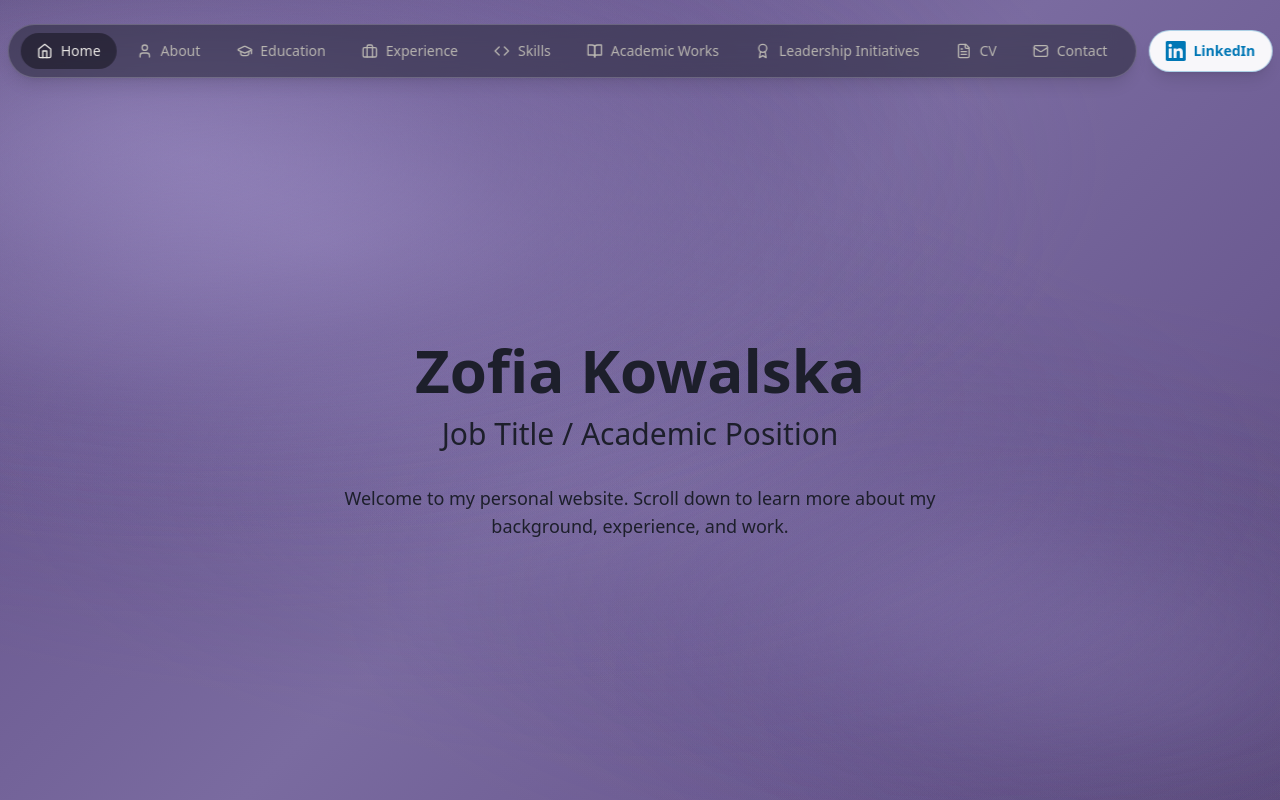
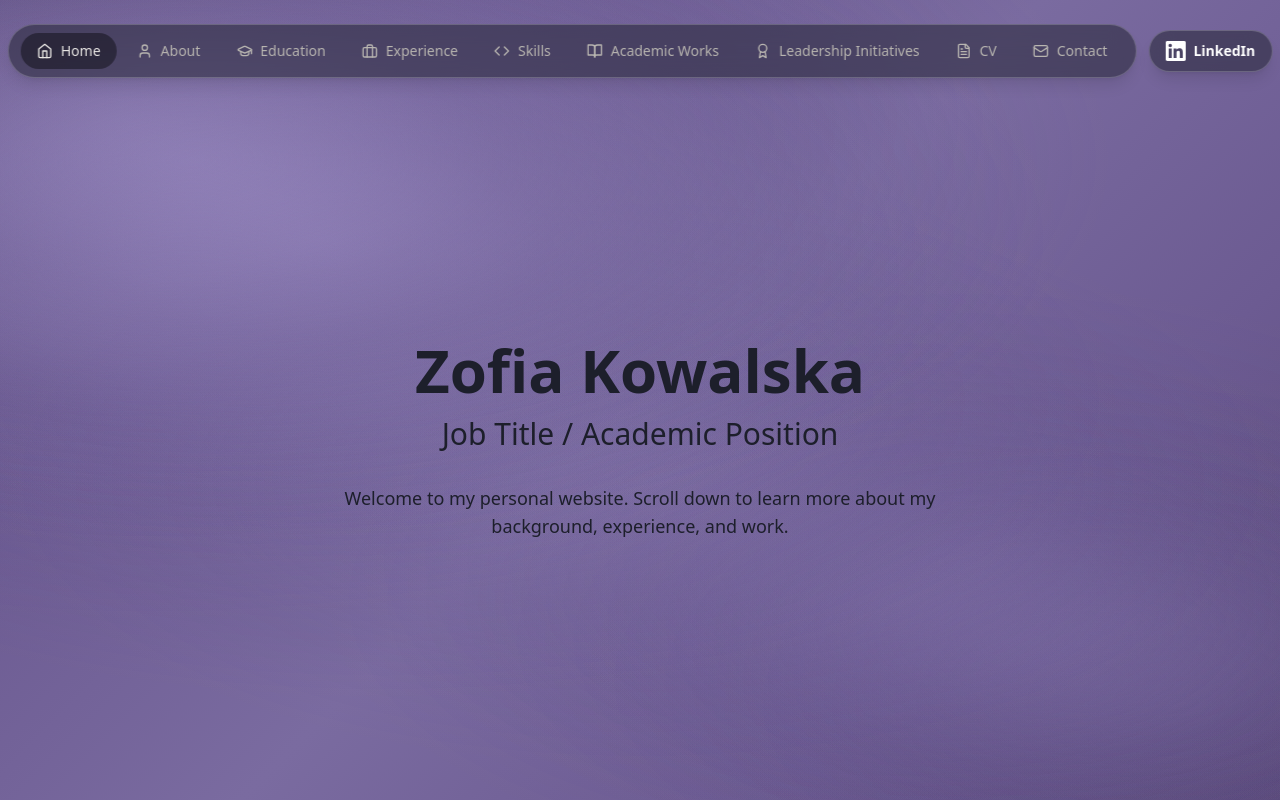
Before and after one commit to zofiakowalska/PersonalWeb, a React (Vite) app: page / in a window 1280 px wide. Shown: the top 800 px of the page. Built offline with nearby package versions, Linux system fonts and the light colour scheme.

Commit message:
Change LinkedIn button to match box background with white text and logo

```diff
--- a/src/App.jsx
+++ b/src/App.jsx
@@ -104,20 +104,18 @@ export default function PersonalWebsite() {
           target="_blank"
           rel="noopener noreferrer"
           className="backdrop-blur-md rounded-full shadow-lg px-4 py-2.5 transition-all flex items-center gap-2 font-medium"
-          style={{ backgroundColor: 'rgba(255, 255, 255, 0.95)', border: '1px solid rgba(0, 119, 181, 0.3)', color: '#0077b5' }}
+          style={{ backgroundColor: 'rgba(29, 31, 43, 0.5)', border: '1px solid rgba(255, 255, 255, 0.2)', color: '#ffffff' }}
           onMouseEnter={(e) => {
-            e.currentTarget.style.color = '#005885';
-            e.currentTarget.style.backgroundColor = '#ffffff';
-            e.currentTarget.style.borderColor = 'rgba(0, 119, 181, 0.5)';
+            e.currentTarget.style.backgroundColor = 'rgba(29, 31, 43, 0.7)';
+            e.currentTarget.style.color = '#ffffff';
           }}
           onMouseLeave={(e) => {
-            e.currentTarget.style.color = '#0077b5';
-            e.currentTarget.style.backgroundColor = 'rgba(255, 255, 255, 0.95)';
-            e.currentTarget.style.borderColor = 'rgba(0, 119, 181, 0.3)';
+            e.currentTarget.style.backgroundColor = 'rgba(29, 31, 43, 0.5)';
+            e.currentTarget.style.color = '#ffffff';
           }}
           aria-label="LinkedIn"
         >
-          <LinkedInLogo className="w-5 h-5" />
+          <LinkedInLogo className="w-5 h-5" style={{ color: '#ffffff' }} />
           <span className="text-sm font-semibold">LinkedIn</span>
         </a>
       </nav>
```
